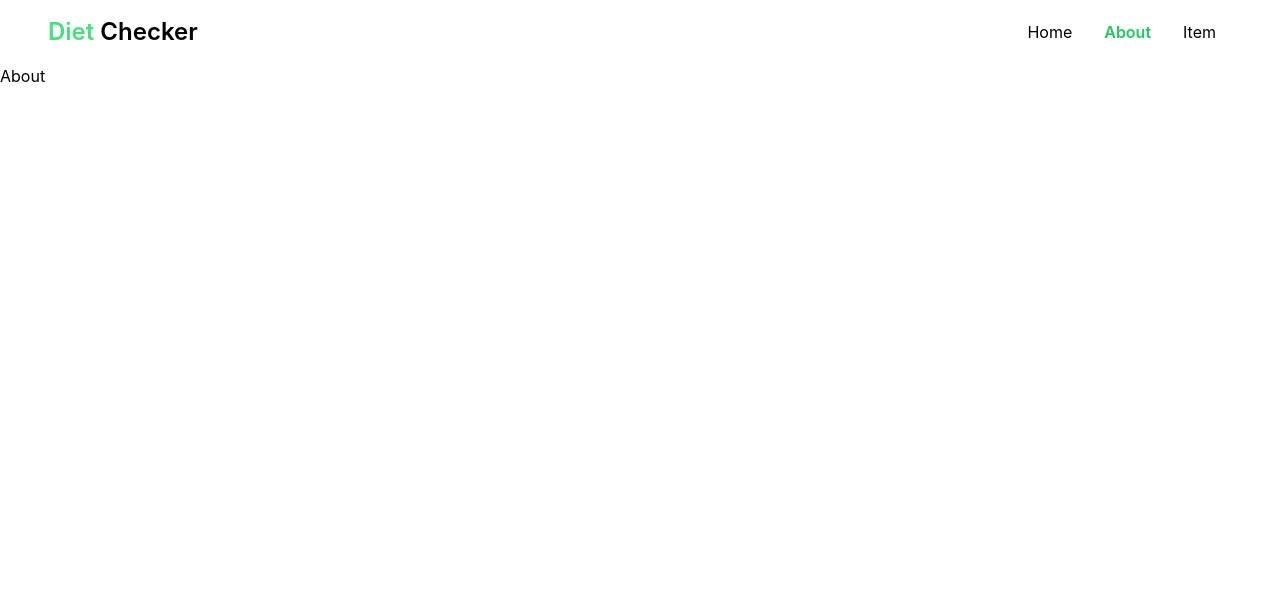
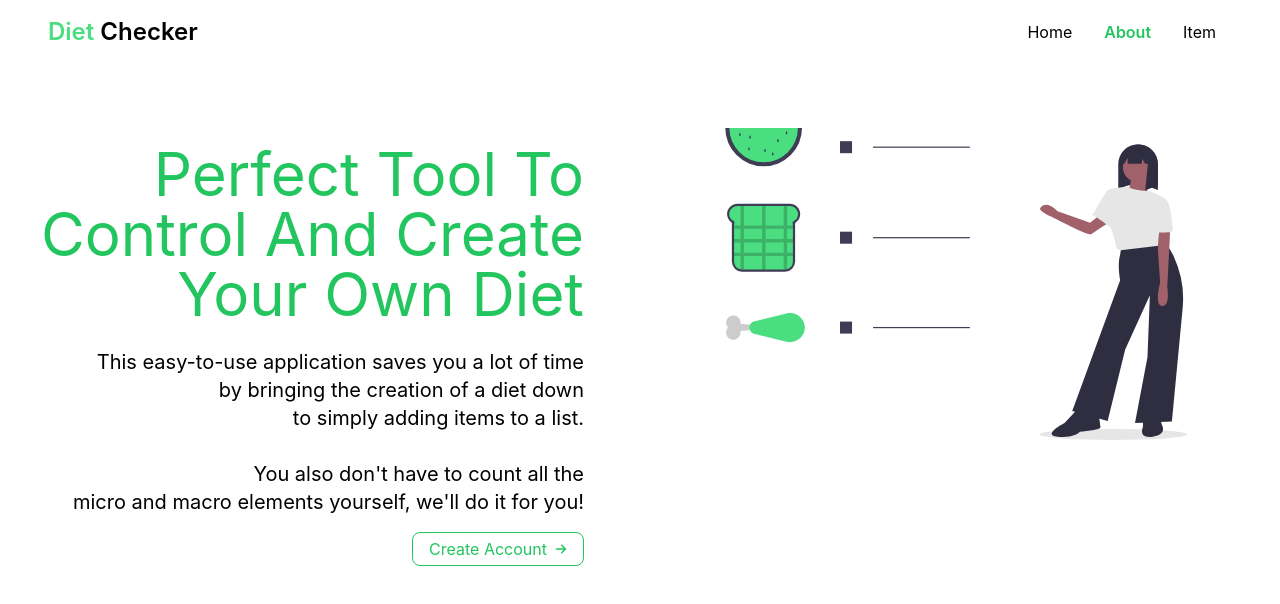
Before and after one commit to KacperHemperek/diet-checker, a Next.js app: page /about in a window 1280 px wide. Shown: the top 604 px of the page. Built offline with nearby package versions, Linux system fonts and the light colour scheme.

Commit message:
feat: about page (work in progress)

```diff
--- a/pages/about.tsx
+++ b/pages/about.tsx
@@ -1,8 +1,59 @@
 import React from "react";
 import Layout from "../layouts/Layout";
+import Image from "next/image";
+import Link from "next/link";
+import HeroImage from "../public/undraw_diet_ghvw.svg"
 
 const about = () => {
-    return <Layout>About</Layout>;
+    return <Layout>
+        <div className="grid">
+        <div className="mt-12 grid gap-4 p-4 md:grid-cols-2">
+                <div className="items-start justify-start grid gap-4 p-4 md:grid-rows-2 ">
+                    <div className=" pb-16 text-base md:pr-8 md:pb-0 lg:text-xl  text-right justify-self-center">
+                        <h1 className=" mb-4 text-4xl text-green-500 md:mb-6 lg:text-6xl">
+                            Perfect Tool To Control And Create Your Own Diet
+                        </h1>
+                        <p>
+                            This easy-to-use application saves you a lot of time
+                            <br />
+                            by bringing the creation of a diet down
+                            <br/>
+                             to simply adding items to a list.
+                             <br/>
+                             <br/>
+                             You also don't have to count all the
+                             <br/>
+                             micro and macro elements yourself, we'll do it for you!
+                        </p>
+
+                    </div>
+                    <div className="justify-self-end">
+                    <Link href="/about">
+                            <button className="group mr-8 flex items-baseline gap-2 rounded-lg border border-green-500 fill-green-500 px-4 py-1 text-green-500 transition-all hover:bg-green-500 hover:fill-white hover:text-white">
+                                Create Account{" "}
+                                <svg
+                                    xmlns="http://www.w3.org/2000/svg"
+                                    viewBox="0 0 448 512"
+                                    className="h-3 w-3 transition-transform duration-1000 group-hover:translate-x-1"
+                                >
+                                    <path d="M438.6 278.6l-160 160C272.4 444.9 264.2 448 256 448s-16.38-3.125-22.62-9.375c-12.5-12.5-12.5-32.75 0-45.25L338.8 288H32C14.33 288 .0016 273.7 .0016 256S14.33 224 32 224h306.8l-105.4-105.4c-12.5-12.5-12.5-32.75 0-45.25s32.75-12.5 45.25 0l160 160C451.1 245.9 451.1 266.1 438.6 278.6z" />
+                                </svg>
+                            </button>
+                        </Link>
+                    </div>
+                </div>
+                <div className="flex items-start justify-center md:justify-center">
+                    <div className="w-3/4 md:w-3/3">
+                        <Image src={HeroImage} alt="Make Diet" />
+                    </div>
+                </div>
+            </div>
+            <div className="bg-green-500 flex items-center">
+
+            </div>
+        </div>
+
+    </Layout>;
 };
 
 export default about;
```
Also changed, not shown: public/undraw_diet_ghvw.svg (added).
